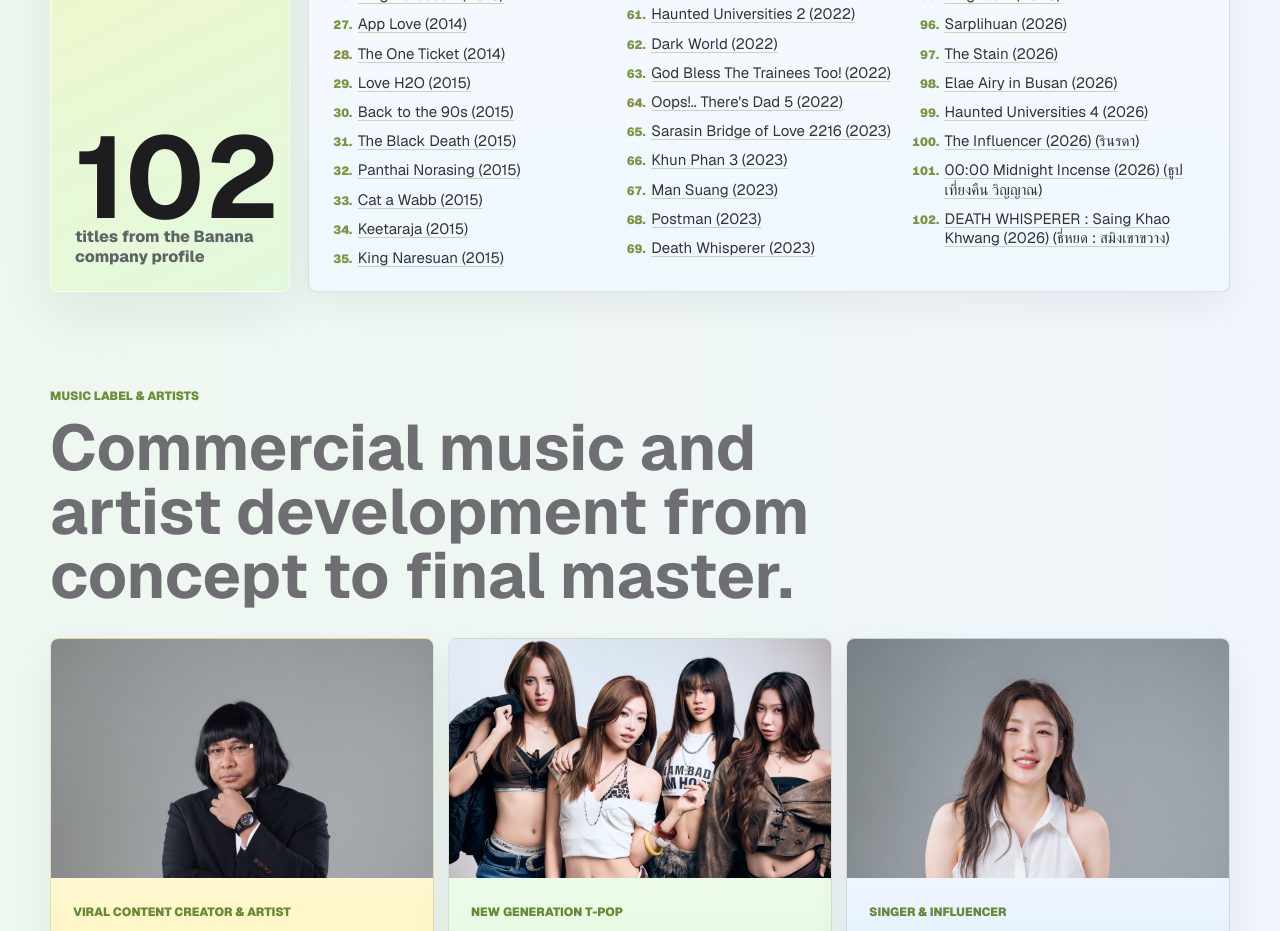
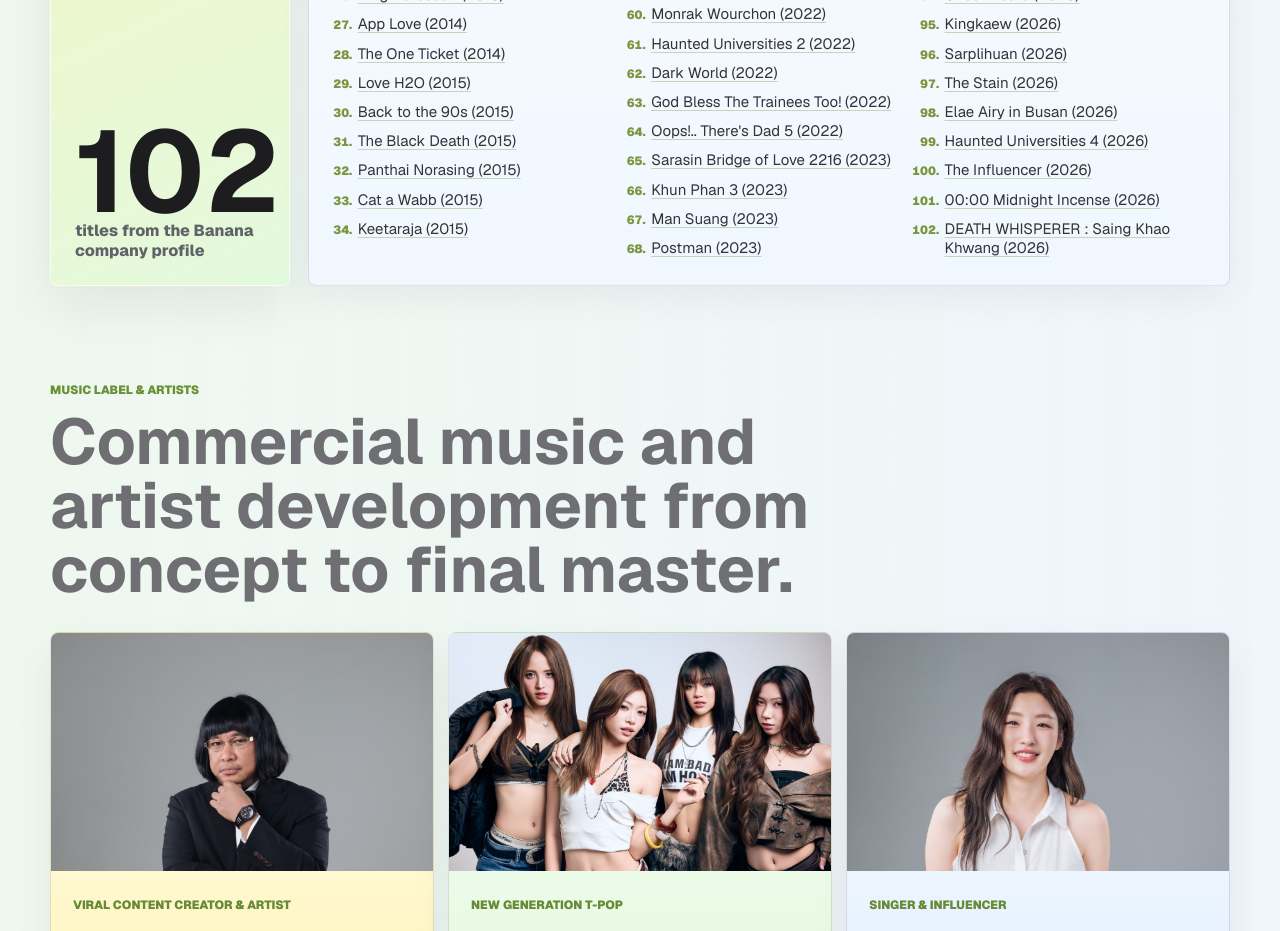
Before and after one commit to eskimo-project/bananasoundstudio, a Next.js app: page / in a window 1280 px wide. Shown: the part 4680-5611 px from the top of the page. Built offline with nearby package versions, Linux system fonts and the light colour scheme.

Commit message:
Remove Thai filmography subtitles

```diff
--- a/app/page.tsx
+++ b/app/page.tsx
@@ -200,9 +200,9 @@ const filmography = [
   "The Stain (2026)",
   "Elae Airy in Busan (2026)",
   "Haunted Universities 4 (2026)",
-  "The Influencer (2026) (รินรดา)",
-  "00:00 Midnight Incense (2026) (ธูป เที่ยงคืน วิญญาณ)",
-  "DEATH WHISPERER : Saing Khao Khwang (2026) (ธี่หยด : สมิงเขาขวาง)",
+  "The Influencer (2026)",
+  "00:00 Midnight Incense (2026)",
+  "DEATH WHISPERER : Saing Khao Khwang (2026)",
 ];
 
 const labelHighlights = [
```
